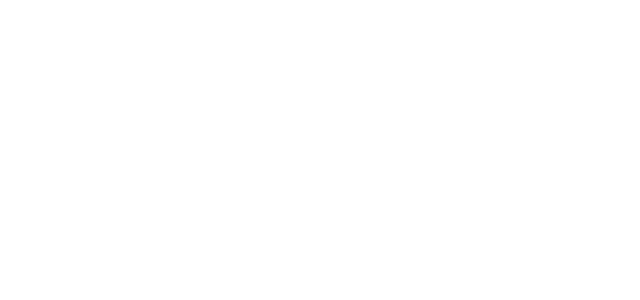
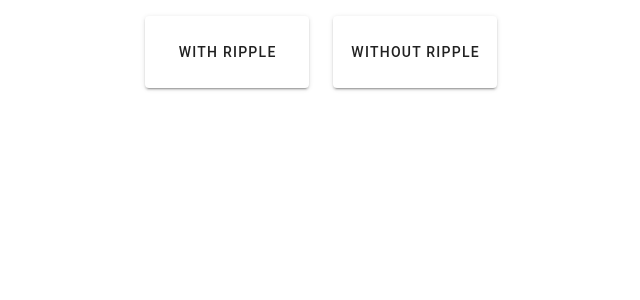
Before and after one commit to monicajaniolacruz/EasyCommute, a Vue app: page /complain in a window 1280 px wide. Before the commit this address had no page. Shown: the top 300 px of the page, without its empty margins (319-959 px from the left). Built offline with nearby package versions, Linux system fonts and the light colour scheme.

Commit message:
aded temporary template on complain section

```diff
--- a/src/router/index.js
+++ b/src/router/index.js
@@ -4,6 +4,7 @@ import HomeView from '@/views/system/HomeView.vue'
 import MulticabView from '@/views/system/MulticabView.vue'
 import TricycleView from '@/views/system/TricycleView.vue'
 import RoutesView from '@/views/system/RoutesView.vue'
+import ComplainView from '@/views/system/ComplainView.vue'
 
 const router = createRouter({
   history: createWebHistory(import.meta.env.BASE_URL),
@@ -38,6 +39,12 @@ const router = createRouter({
       component: RoutesView,
       meta: { requiresAuth: true, isDefault: true },
     },
+    {
+      path: '/complain',
+      name: 'complain',
+      component: ComplainView,
+      meta: { requiresAuth: true, isDefault: true },
+    },
   ],
 })
 
--- a/src/views/system/ComplainView.vue
+++ b/src/views/system/ComplainView.vue
@@ -0,0 +1,13 @@
+<template>
+  <v-container>
+    <v-row justify="center">
+      <v-col cols="auto">
+        <v-btn height="72" min-width="164"> With Ripple </v-btn>
+      </v-col>
+
+      <v-col cols="auto">
+        <v-btn :ripple="false" height="72" min-width="164"> Without Ripple </v-btn>
+      </v-col>
+    </v-row>
+  </v-container>
+</template>
```
